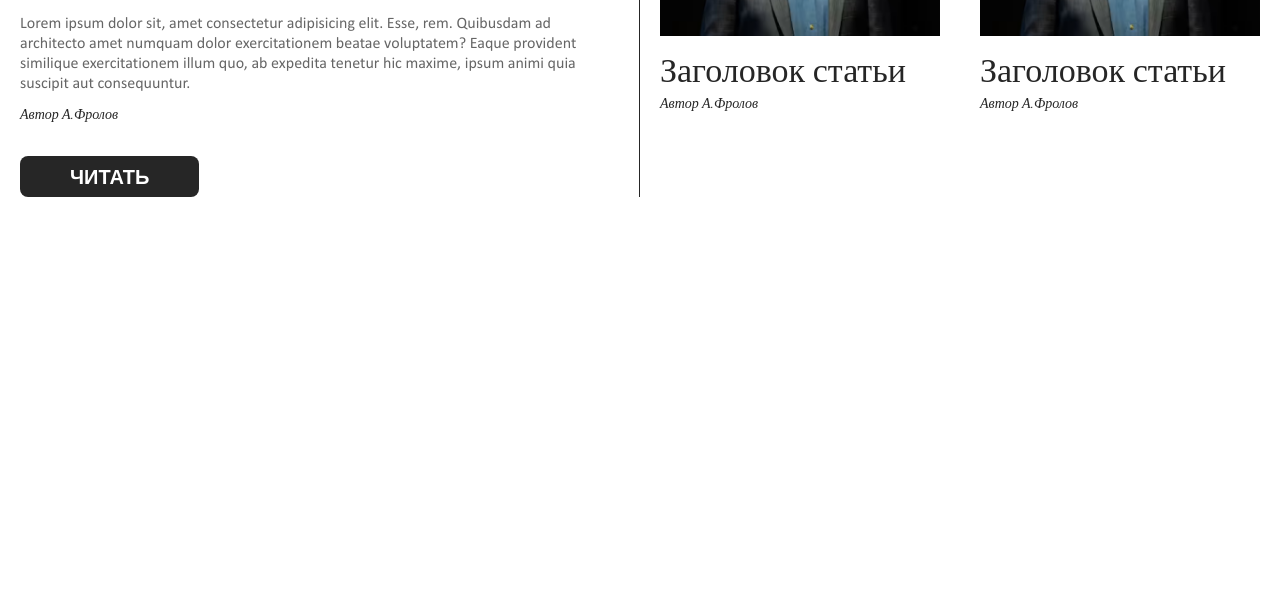
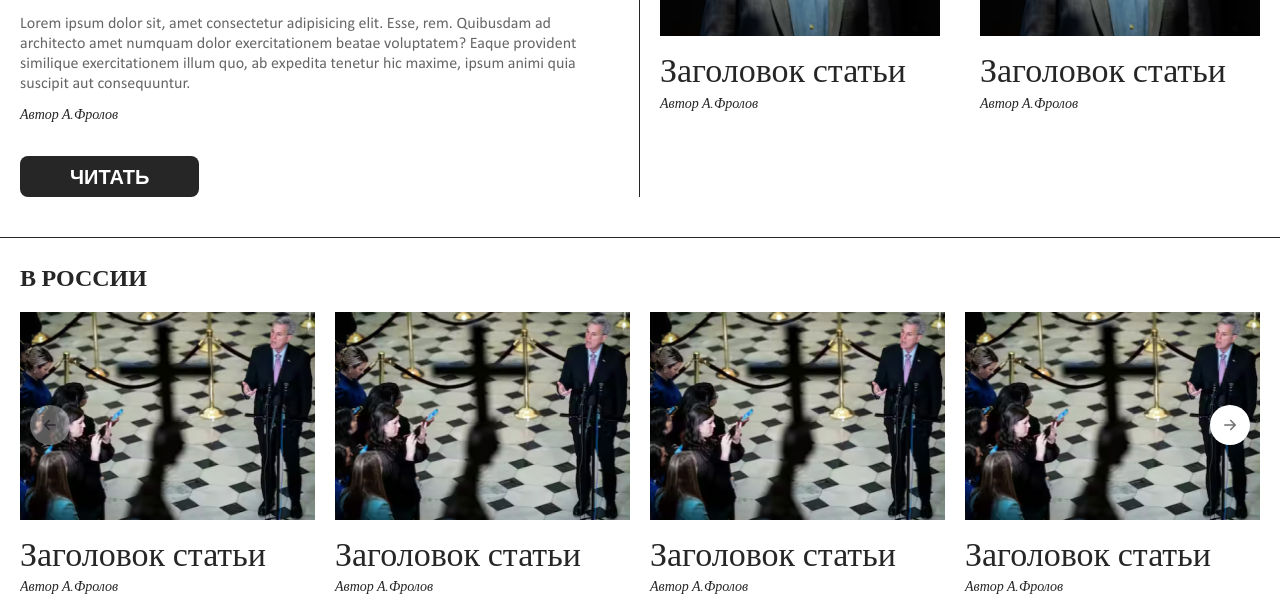
Before and after one commit to Anemoiaa/reddigest-front, a plain HTML site: page index.html in a window 1280 px wide. Shown: the part 773-1371 px from the top of the page. Before the commit the page ends 970 px from the top, so only its background shows below. Drawn offline with nearby package versions, Linux system fonts and the light colour scheme.

Commit message:
feat: implement category swiper

```diff
--- a/css/style.css
+++ b/css/style.css
@@ -305,3 +305,38 @@ body {
 .news__author {
     margin-top: 7px;
 }
+
+.category {
+    margin-top: 40px;
+}
+
+.category__container {
+    padding-top: 25px;
+    border-top: 1px solid var(--color-main);
+}
+
+.category__title {
+    font-size: 24px;
+    font-weight: 700;
+    line-height: 1.2;
+    text-transform: uppercase;
+}
+
+.category__swiper {
+    margin-top: 20px;
+}
+
+.category__swiper .swiper-button-prev,
+.category__swiper .swiper-button-next {
+    margin-top: -50px;
+    width: 40px;
+    height: 40px;
+    border-radius: 50%;
+    background-color: #ffffff;
+    color: #6f6f6f;
+}
+
+.category__swiper .swiper-button-prev::after,
+.category__swiper .swiper-button-next::after {
+    display: none;
+}
--- a/index.html
+++ b/index.html
@@ -1,24 +1,27 @@
 <!DOCTYPE html>
 <html lang="ru">
+
 <head>
     <meta charset="UTF-8">
     <meta http-equiv="X-UA-Compatible" content="IE=edge">
     <meta name="viewport" content="width=device-width, initial-scale=1.0">
     <title>Red Digest</title>
+    <link rel="stylesheet" href="https://cdn.jsdelivr.net/npm/swiper@8/swiper-bundle.min.css" />
     <link rel="stylesheet" href="./css/style.css">
 </head>
+
 <body>
     <div class="wrapper">
         <header class="header">
             <div class="header__container">
-                <p  class="header__date">
+                <p class="header__date">
                     <time datetime="2023-01-20">
                         ПЯТНИЦА 20 ЯНВАРЯ
                     </time>
                 </p>
                 <div class="header__soc-media">
                     <img class="header__icon" src="./assets/icons/vk-icon.png" alt="vk-logo">
-                    <img class="header__icon "src="./assets/icons/ok-icon.png" alt="ok-logo">
+                    <img class="header__icon " src="./assets/icons/ok-icon.png" alt="ok-logo">
                 </div>
             </div>
             <section class="after-header">
@@ -28,7 +31,9 @@
                     </div>
                     <div class="search-bar">
                         <svg width="22" height="22" viewBox="0 0 22 22" fill="none" xmlns="http://www.w3.org/2000/svg">
-                            <path d="M20.8299 20.0081L15.4164 14.5947C16.6693 13.1521 17.4303 11.2717 17.4303 9.2153C17.4303 4.68581 13.7451 1 9.21494 1C4.68501 1.00016 1 4.68569 1 9.2153C1 13.7448 4.68489 17.4302 9.21494 17.4302C11.2708 17.4302 13.1514 16.6693 14.5935 15.4163L20.0074 20.8298C20.121 20.9434 20.2698 21 20.4188 21C20.5674 21 20.7164 20.9432 20.8296 20.8298C21.0568 20.6028 21.0568 20.2344 20.8295 20.0074L20.8299 20.0081ZM2.16353 9.21571C2.16353 5.32723 5.32705 2.16353 9.21536 2.16353C13.1039 2.16353 16.2676 5.32719 16.2676 9.21571C16.2676 13.1042 13.1041 16.2675 9.21536 16.2675C5.32701 16.2675 2.16353 13.1042 2.16353 9.21571Z" fill="#222222" stroke="#262626" stroke-miterlimit="4.13357"/>
+                            <path
+                                d="M20.8299 20.0081L15.4164 14.5947C16.6693 13.1521 17.4303 11.2717 17.4303 9.2153C17.4303 4.68581 13.7451 1 9.21494 1C4.68501 1.00016 1 4.68569 1 9.2153C1 13.7448 4.68489 17.4302 9.21494 17.4302C11.2708 17.4302 13.1514 16.6693 14.5935 15.4163L20.0074 20.8298C20.121 20.9434 20.2698 21 20.4188 21C20.5674 21 20.7164 20.9432 20.8296 20.8298C21.0568 20.6028 21.0568 20.2344 20.8295 20.0074L20.8299 20.0081ZM2.16353 9.21571C2.16353 5.32723 5.32705 2.16353 9.21536 2.16353C13.1039 2.16353 16.2676 5.32719 16.2676 9.21571C16.2676 13.1042 13.1041 16.2675 9.21536 16.2675C5.32701 16.2675 2.16353 13.1042 2.16353 9.21571Z"
+                                fill="#222222" stroke="#262626" stroke-miterlimit="4.13357" />
                         </svg>
                         <input class="search" type="text" name="search">
                     </div>
@@ -75,7 +80,8 @@
                         <p class="main-news__preview">
                             Lorem ipsum dolor sit, amet consectetur adipisicing elit.
                             Esse, rem. Quibusdam ad architecto amet numquam dolor exercitationem beatae voluptatem?
-                            Eaque provident similique exercitationem illum quo, ab expedita tenetur hic maxime, ipsum animi quia suscipit aut consequuntur.
+                            Eaque provident similique exercitationem illum quo, ab expedita tenetur hic maxime, ipsum
+                            animi quia suscipit aut consequuntur.
                         </p>
                         <h5 class="main-news__author">Автор А.Фролов</h5>
                         <button class="main-new__btn read-btn">Читать</button>
@@ -106,8 +112,61 @@
                     </div>
                 </div>
             </section>
+            <section class="category">
+                <div class="category__container">
+                    <h2 class="category__title">В России</h2>
+                    <div class="swiper category__swiper">
+                        <div class="swiper-wrapper">
+                            <article class="news swiper-slide">
+                                <img class="news__image"  src="./assets/news-3.png" alt="preview">
+                                <h3 class="news__title">Заголовок статьи</h3>
+                                <h5 class="news__author">Автор А.Фролов</h5>
+                            </article>
+                            <article class="news swiper-slide">
+                                <img class="news__image"  src="./assets/news-3.png" alt="preview">
+                                <h3 class="news__title">Заголовок статьи</h3>
+                                <h5 class="news__author">Автор А.Фролов</h5>
+                            </article>
+                            <article class="news swiper-slide">
+                                <img class="news__image"  src="./assets/news-3.png" alt="preview">
+                                <h3 class="news__title">Заголовок статьи</h3>
+                                <h5 class="news__author">Автор А.Фролов</h5>
+                            </article>
+                            <article class="news swiper-slide">
+                                <img class="news__image"  src="./assets/news-3.png" alt="preview">
+                                <h3 class="news__title">Заголовок статьи</h3>
+                                <h5 class="news__author">Автор А.Фролов</h5>
+                            </article>
+                            <article class="news swiper-slide">
+                                <img class="news__image"  src="./assets/news-3.png" alt="preview">
+                                <h3 class="news__title">Заголовок статьи</h3>
+                                <h5 class="news__author">Автор А.Фролов</h5>
+                            </article>
+                            <article class="news swiper-slide">
+                                <img class="news__image"  src="./assets/news-3.png" alt="preview">
+                                <h3 class="news__title">Заголовок статьи</h3>
+                                <h5 class="news__author">Автор А.Фролов</h5>
+                            </article>
+                        </div>
+                        <div class="swiper-navigation">
+                            <div class="swiper-button-prev">
+                                <svg xmlns="http://www.w3.org/2000/svg" width="24" height="24" fill="currentColor" class="bi bi-arrow-left-short" viewBox="0 0 16 16">
+                                    <path fill-rule="evenodd" d="M12 8a.5.5 0 0 1-.5.5H5.707l2.147 2.146a.5.5 0 0 1-.708.708l-3-3a.5.5 0 0 1 0-.708l3-3a.5.5 0 1 1 .708.708L5.707 7.5H11.5a.5.5 0 0 1 .5.5z"/>
+                                </svg>
+                            </div>
+                            <div class="swiper-button-next">
+                                <svg xmlns="http://www.w3.org/2000/svg" width="24" height="24" fill="currentColor" class="bi bi-arrow-right-short" viewBox="0 0 16 16">
+                                    <path fill-rule="evenodd" d="M4 8a.5.5 0 0 1 .5-.5h5.793L8.146 5.354a.5.5 0 1 1 .708-.708l3 3a.5.5 0 0 1 0 .708l-3 3a.5.5 0 0 1-.708-.708L10.293 8.5H4.5A.5.5 0 0 1 4 8z"/>
+                                </svg>
+                            </div>
+                        </div>
+                    </div>
+                </div>
+            </section>
         </main>
     </div>
+    <script src="https://cdn.jsdelivr.net/npm/swiper@8/swiper-bundle.min.js"></script>
     <script src="./js/scroll.js"></script>
+    <script src="./js/category-swiper.js"></script>
 </body>
 </html>
--- /dev/null
+++ b/js/category-swiper.js
@@ -0,0 +1,10 @@
+document.addEventListener('DOMContentLoaded', () => {
+    const swiper = new Swiper(".category__swiper", {
+        slidesPerView: 4,
+        spaceBetween: 20,
+        navigation: {
+            nextEl: '.swiper-button-next',
+            prevEl: '.swiper-button-prev',
+        },
+    });
+})
```
Also changed, not shown: assets/icons/arrow-left-short.svg (added), assets/icons/arrow-right-short.svg (added), assets/news-3.png (added).
